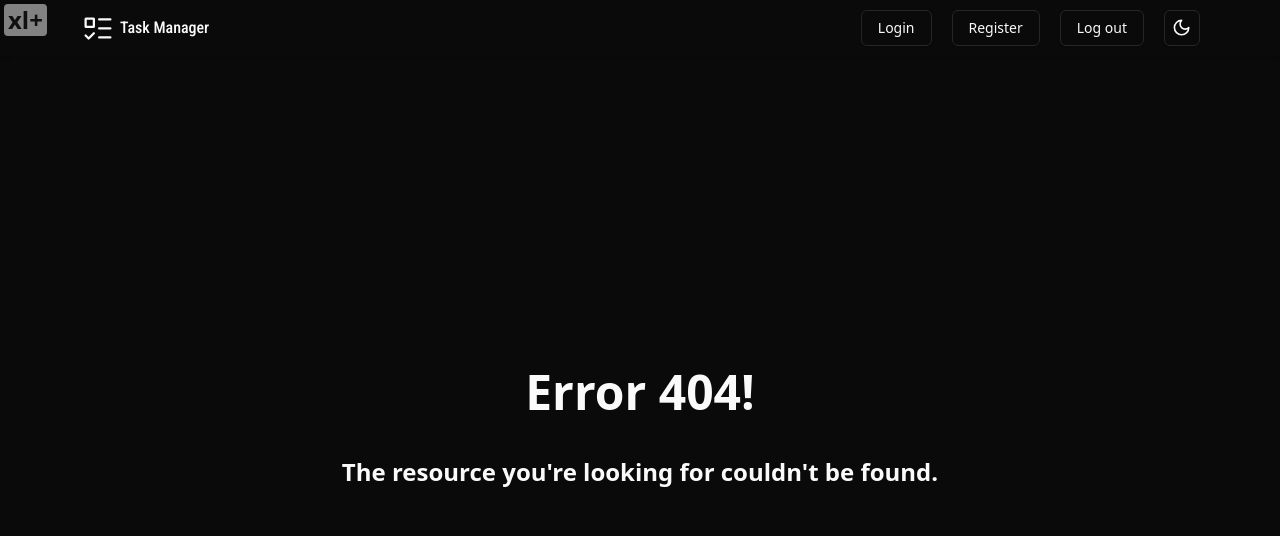
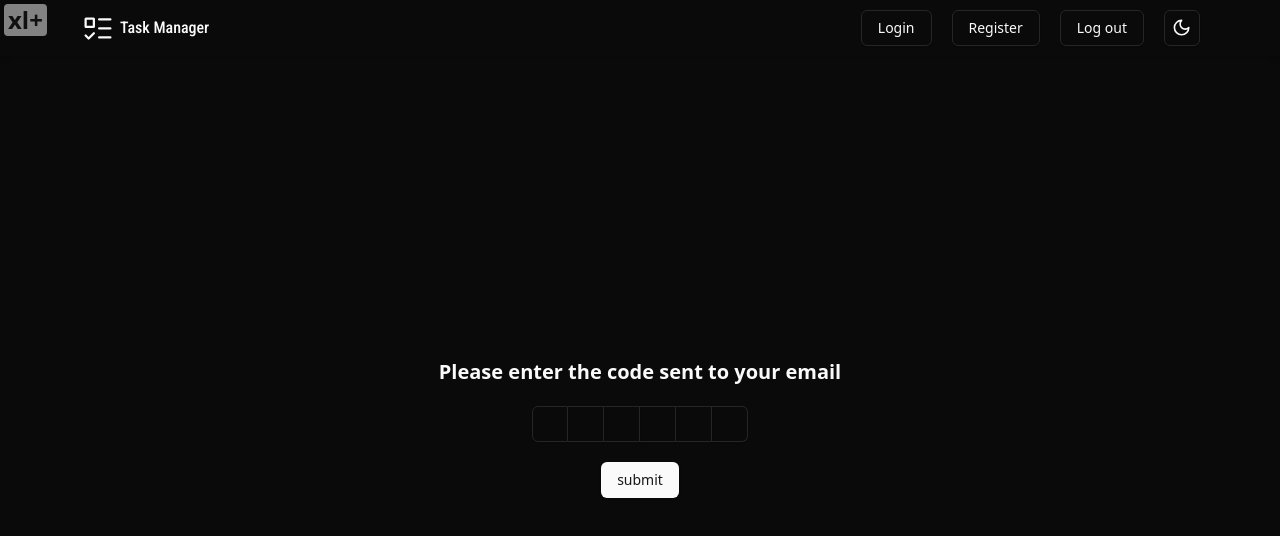
Before and after one commit to sauravkhanal/task-manager, a React (Vite) app in the folder Frontend/: page /verify/1 in a window 1280 px wide. Before the commit this address had no page. Shown: the top 536 px of the page. Built offline with nearby package versions, Linux system fonts and the light colour scheme.

Commit message:
add autofill otp from link

```diff
--- a/Frontend/src/components/Routes/index.tsx
+++ b/Frontend/src/components/Routes/index.tsx
@@ -34,6 +34,7 @@ export default function MyRoutes() {
     return (
         <Routes>
             <Route path="/" element={isLoggedIn ? <Dashboard /> : <Login />} />
+            <Route path="/verify/:OTP" element={<VerifyOTP />} />
             <Route path="/verify" element={<VerifyOTP />} />
             <Route element={<PreventedRoute isLoggedIn={isLoggedIn} />}>
                 <Route path="/login" element={<Login />} />
--- a/Frontend/src/pages/Login/index.tsx
+++ b/Frontend/src/pages/Login/index.tsx
@@ -93,6 +93,7 @@ export default function Login() {
                     <input
                         id="email"
                         type="email"
+                        autoComplete="email"
                         className={` ${inputClass} ${
                             errors?.email &&
                             "border-red-500 focus:border-red-500"
@@ -117,7 +118,7 @@ export default function Login() {
                     <input
                         id="password"
                         type="password"
-                        autoComplete="true"
+                        autoComplete="current-password"
                         className={` ${inputClass} ${
                             errors?.password &&
                             "border-red-500 focus:border-red-500"
--- a/Frontend/src/pages/VerifyOTP/index.tsx
+++ b/Frontend/src/pages/VerifyOTP/index.tsx
@@ -6,14 +6,21 @@ import {
     InputOTPSlot,
 } from "@/components/ui/input-otp";
 import { REGEXP_ONLY_DIGITS } from "input-otp";
-import { useState } from "react";
-import { useNavigate } from "react-router-dom";
+import { useEffect, useState } from "react";
+import { useNavigate, useParams } from "react-router-dom";
 import { toast } from "sonner";
 
 export default function VerifyOTP() {
     const navigate = useNavigate();
     const [value, setValue] = useState<string | undefined>(undefined);
     const [loading, setLoading] = useState<boolean>(false);
+    const { OTP } = useParams();
+
+    useEffect(() => {
+        if (OTP && /^\d{6}$/.test(OTP)) {
+            setValue(OTP);
+        }
+    }, [OTP]);
 
     async function submitHandler(): Promise<void> {
         setLoading(true);
@@ -45,7 +52,7 @@ export default function VerifyOTP() {
                 </InputOTPGroup>
             </InputOTP>
             <Button onClick={submitHandler} disabled={loading}>
-                {!loading ? "submit" : "Loading"}
+                {!loading ? "submit" : "Submitting..."}
             </Button>
         </div>
     );
```
